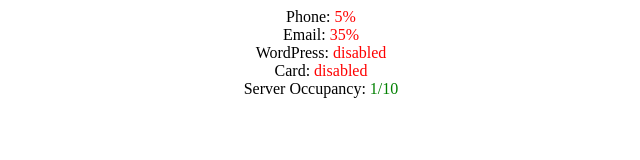
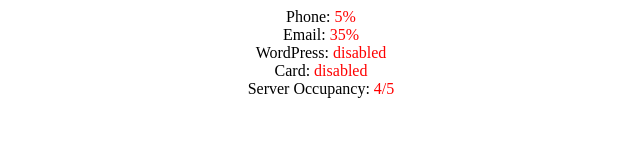
Before and after one commit to Bwz72829191/b, a plain HTML site: page power/index.html in a window 1280 px wide. Shown: the full height of the page, 319-959 px from the left. Drawn offline with Linux system fonts and the light colour scheme.

Commit message:
Update index.html

```diff
--- a/power/index.html
+++ b/power/index.html
@@ -4,7 +4,7 @@
 			</head>
 			<body>
 				<center>
-				Phone: <font color="red">5%</font><br/>Email: <font color="red">35%</font><br/>WordPress: <font color="red">disabled</font><br/>Card: <font color="red">disabled</font><br/>Server Occupancy: <font color="green">1/10</font>
+				Phone: <font color="red">5%</font><br/>Email: <font color="red">35%</font><br/>WordPress: <font color="red">disabled</font><br/>Card: <font color="red">disabled</font><br/>Server Occupancy: <font color="red">4/5</font>
 				</center>
                  </body>
 				</html>
```
